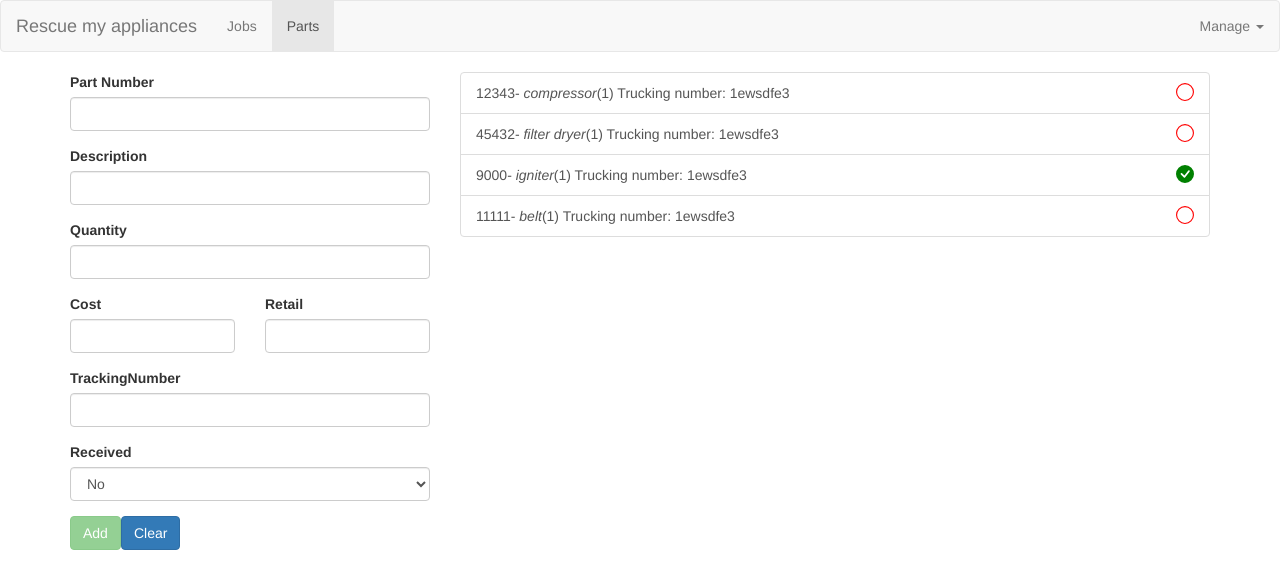
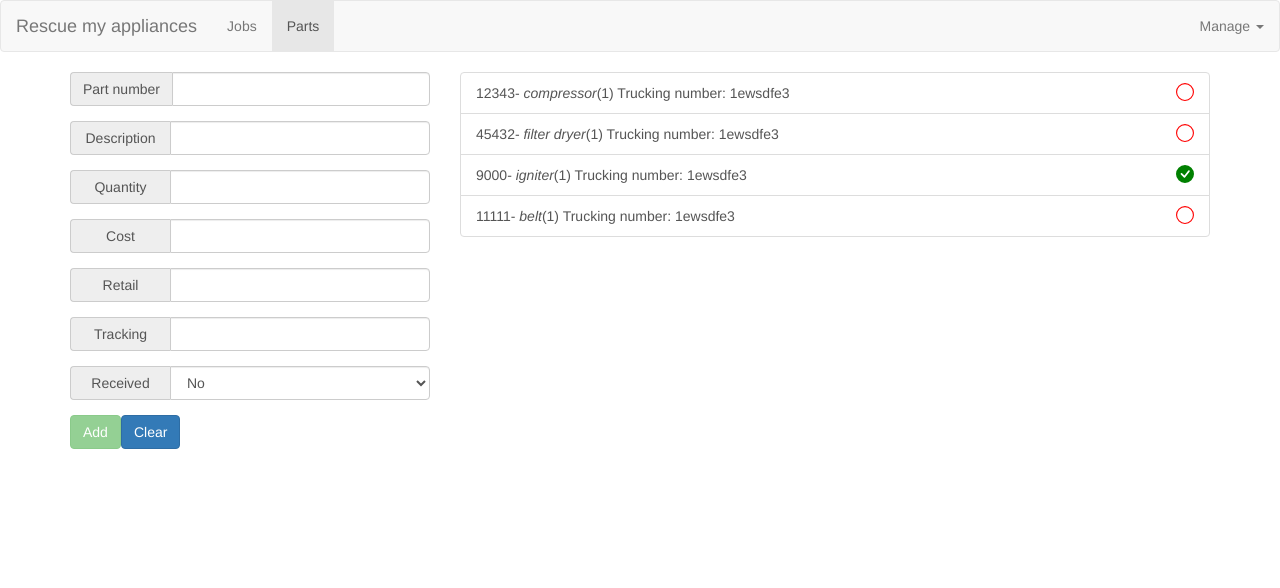
Before and after one commit to AleksGorbulin/AngularCRM, an Angular app: page /parts in a window 1280 px wide. Shown: the top 588 px of the page. Built offline with nearby package versions, Linux system fonts and the light colour scheme.

Commit message:
updated html for parts

```diff
--- a/src/app/parts-list/part-edit/part-edit.component.css
+++ b/src/app/parts-list/part-edit/part-edit.component.css
@@ -0,0 +1,4 @@
+.input-group-addon
+{
+  min-width: 100px;
+}
--- a/src/app/parts-list/part-edit/part-edit.component.html
+++ b/src/app/parts-list/part-edit/part-edit.component.html
@@ -3,23 +3,28 @@
     <form (ngSubmit)="submitForm(f)" #f="ngForm">
       <div class="row">
         <div class="col-xs-12 form-group">
-          <label for="partNumber">Part Number</label>
+          <div class="input-group">
+            <span class="input-group-addon">Part number</span>
           <input
           ngModel
           name="partNumber"
           required
            type="text" id="partNumber" class="form-control">
+           </div>
         </div>
         <div class="col-sm-12 form-group">
-          <label for="description">Description</label>
+          <div class="input-group">
+            <span class="input-group-addon">Description</span>
           <input
           ngModel
           name="description"
           required
           type="text" id="description" class="form-control">
+          </div>
         </div>
         <div class="col-xs-12 form-group">
-          <label for="quantity">Quantity</label>
+          <div class="input-group">
+            <span class="input-group-addon">Quantity</span>
           <input
           ngModel
           name="quantity"
@@ -28,11 +33,13 @@
           id="quantity"
           class="form-control"
           pattern="^[1-9]+[0-9]*$">
+          </div>
         </div>
       </div>
       <div class="row">
-        <div class="col-xs-6 form-group">
-          <label for="cost">Cost</label>
+        <div class="col-xs-12 form-group">
+          <div class="input-group">
+            <span class="input-group-addon">Cost</span>
           <input
           ngModel
           name="cost"
@@ -41,23 +48,29 @@
           class="form-control"
           pattern="^[1-9]+[0-9]*$"
           >
+          </div>
         </div>
-        <div class="col-xs-6 form-group">
-          <label for="retail">Retail</label>
+        <div class="col-xs-12 form-group">
+          <div class="input-group">
+            <span class="input-group-addon">Retail</span>
           <input
           ngModel
           name="retail" type="number" id="retail"
           class="form-control"
           pattern="^[1-9]+[0-9]*$">
+          </div>
         </div>
         <div class="col-xs-12 form-group">
-          <label for="trackNumber">TrackingNumber</label>
+          <div class="input-group">
+            <span class="input-group-addon">Tracking</span>
           <input
           ngModel
           name="trackNumber" type="text" id="trackNumber" class="form-control">
+          </div>
         </div>
         <div class="col-xs-12 form-group">
-          <label for="received">Received</label>
+          <div class="input-group">
+            <span class="input-group-addon">Received</span>
           <select
           [ngModel]=false
           name="received" id="received" class="form-control"
@@ -66,6 +79,7 @@
             <option [ngValue]=true >Yes</option>
             <option [ngValue]=false>No</option>
           </select>
+          </div>
         </div>
       </div>
       <div class="row">
--- a/src/app/parts-list/parts-list.service.ts
+++ b/src/app/parts-list/parts-list.service.ts
@@ -40,6 +40,7 @@ private  parts:Part[]=[
   }
   updatePart(index:number, newPart:Part){
     // this.parts[index] = newPart;
+
     this.parts[index].name=newPart.name;
     this.updatedParts.next(this.parts.slice());
     console.log('JOBS PARTS',this.parts);
```
